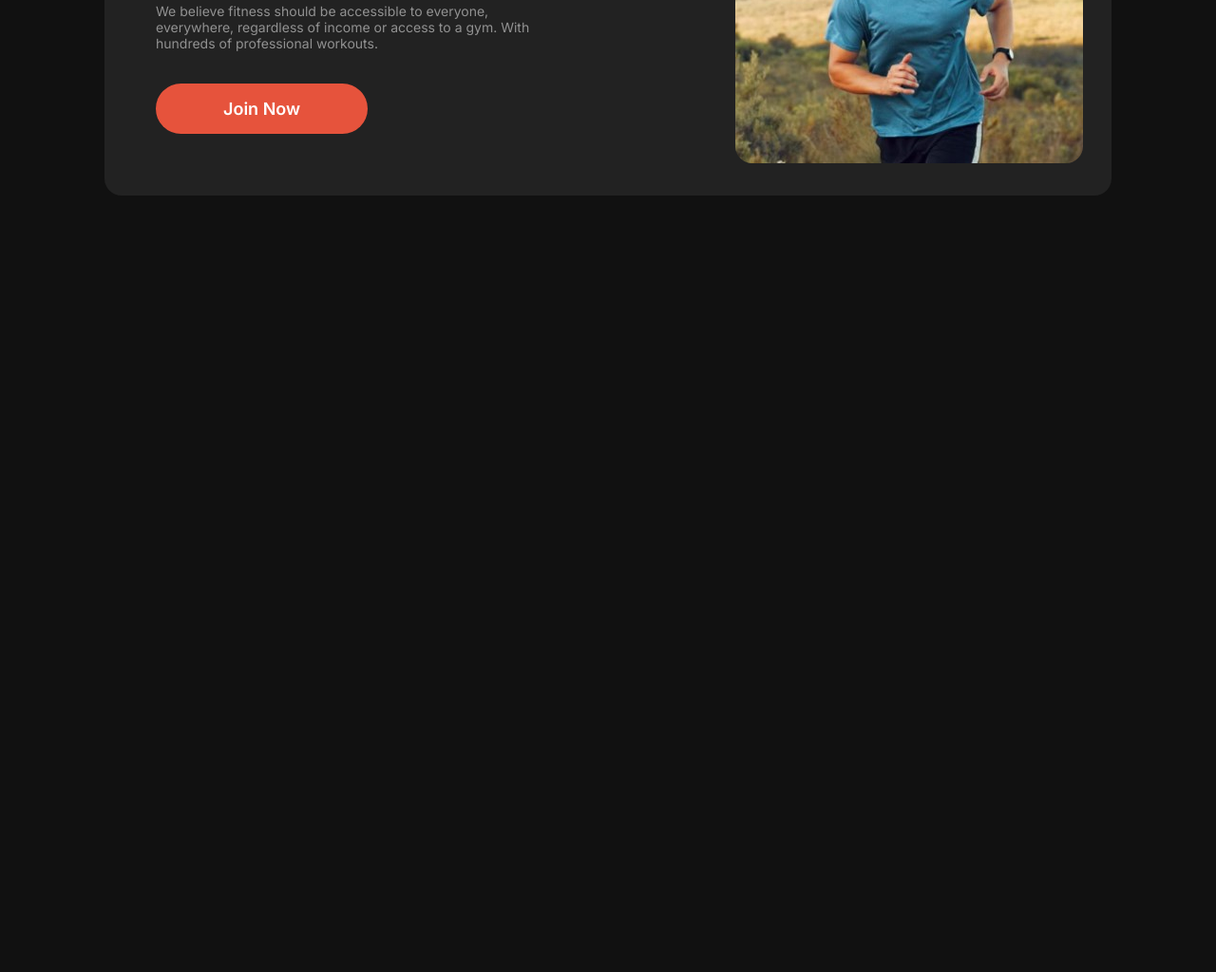
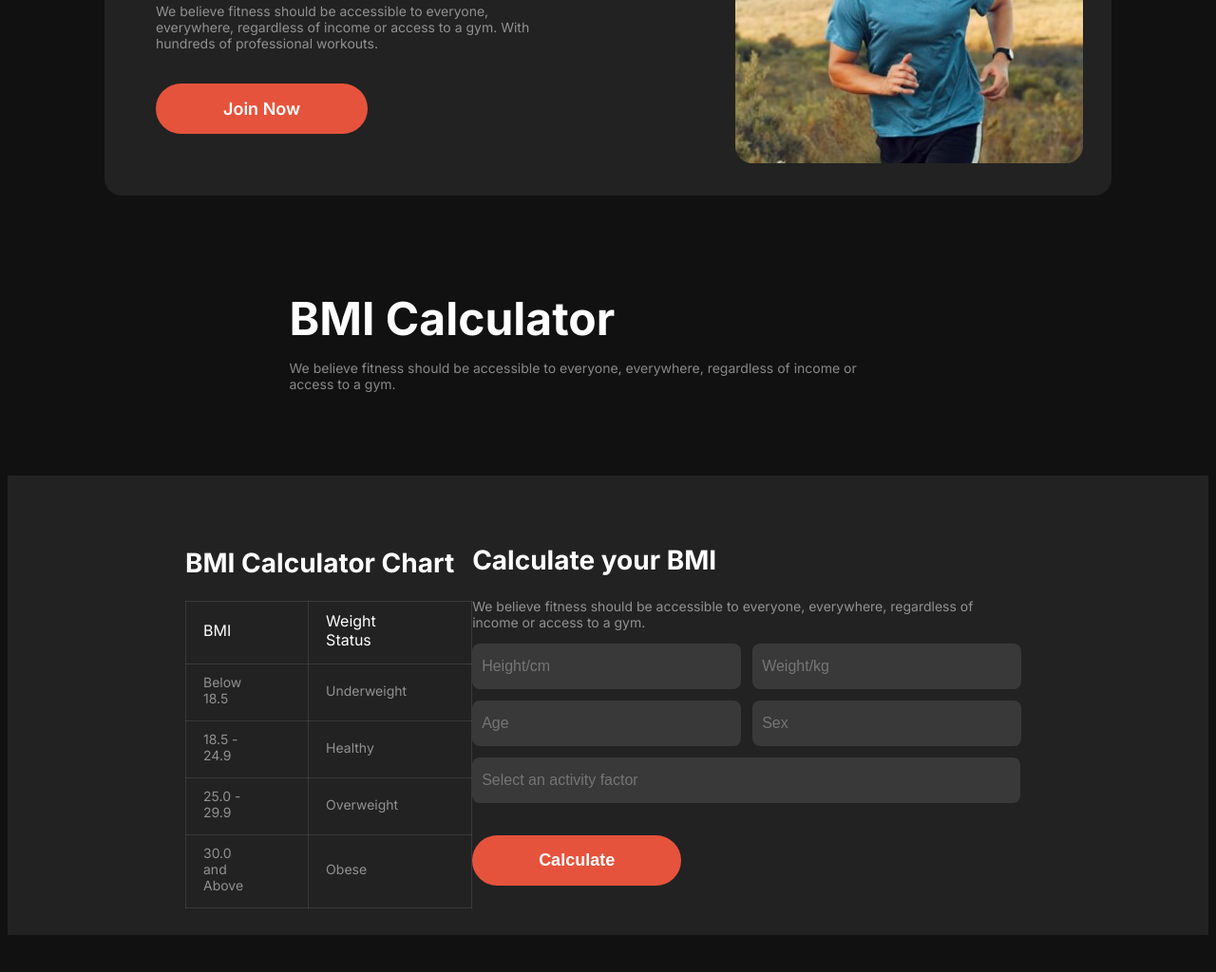
Before and after one commit to RaihanRafi12/assignment-2, a plain HTML site: page index.html in a window 1280 px wide. Shown: the part 1680-2704 px from the top of the page at 95% size. Before the commit the page ends 1986 px from the top, so only its background shows below. Drawn offline with Linux system fonts and the light colour scheme; a web font is replaced by a local one.

Commit message:
Third Commit

```diff
--- a/index.html
+++ b/index.html
@@ -118,5 +118,60 @@
           <img src="images/run.jpg" alt="">
         </div>
     </section>
+
+  <div class="bmi_calcu">
+    <h1>BMI Calculator</h1>
+    <p> We believe fitness should be accessible to everyone, everywhere, regardless of income or <br> access
+        to a gym.</p>
+
+  </div>
+    <div class="container">
+        <div class="bmi_chart">
+            <h2>BMI Calculator Chart</h2>
+            <table>
+                <tr class="tr_heading">
+                    <th>BMI</th>
+                    <th>Weight Status</th>
+                </tr>
+                <tr>
+                    <td>Below 18.5</td>
+                    <td>Underweight</td>
+                </tr>
+                <tr>
+                    <td>18.5 - 24.9</td>
+                    <td>Healthy</td>
+                </tr>
+                <tr>
+                    <td>25.0 - 29.9</td>
+                    <td>Overweight</td>
+                </tr>
+                <tr>
+                    <td>30.0 and Above</td>
+                    <td>Obese</td>
+                </tr>
+            </table>
+        </div>
+
+        <div class="bmi-calculator">
+            <h2>Calculate your BMI</h2>
+            <p>We believe fitness should be accessible to everyone, everywhere, regardless of <br>income or access to a gym.</p>
+            <form class="calcu_input">
+                <div class="calcu_input2">
+                <input type="text" id="height" name="height" required placeholder="Height/cm">
+                <input type="text" id="height" name="height" required placeholder="Weight/kg">
+                <input type="text" id="height" name="height" required placeholder="Age">
+                <input type="text" id="height" name="height" required placeholder="Sex">
+                </div>
+                <div class="select_an">
+                <input type="text" id="height" name="height" required placeholder="Select an activity factor">
+
+                </div>
+            <button class="button4">
+                    Calculate
+                </button>
+
+         </form>
+    </div>
+    </div>
 </body>
 </html>
--- a/styles/blog.css
+++ b/styles/blog.css
@@ -264,3 +264,133 @@ padding: 8px 23px 20px 75px;
 .run_text_part{
     padding: 41px 0px 40px 54px;
 }
+
+/* BMI Calculator title */
+
+.bmi_calcu h1{
+        font-size: 48px;
+        color: rgba(255, 255 , 255, 100%);
+        font-weight: 1200px;
+        margin: 0px;
+}
+.bmi_calcu p{
+    font-size: 14px;
+    color: rgba(255, 255 , 255, 50%);
+    margin: 0;
+    margin-top: 14px;
+    margin-bottom: 88px;
+}
+.bmi_calcu{
+
+    text-align: left;
+  max-width: 671px;
+    margin: 0 auto;
+}
+
+/* BMI Calculator chart*/
+.container{
+    max-width: 100%;
+    background-color: rgba(34, 34 , 34, 100%);
+    margin: 0 auto;
+    margin-bottom: 88px;
+    display: flex;
+    justify-content: space-between;
+}
+.bmi_chart{
+    color: #ffffff;
+
+}
+table{
+    color: rgba(255, 255 , 255, 50%);
+    );
+}
+.tr_heading{
+    color: #ffffff;
+}
+td,th{
+    border: 1px solid rgba(255, 255 , 255, 10%);
+    padding: 10px 68px 15px 18px;
+}
+table{
+    border-collapse: collapse;
+}
+.bmi_chart h2{
+    font-size: 28px;
+}
+th{
+    text-align: left;
+    font-size: 16px;
+    font-weight: 400;
+}
+td{
+    font-size: 14px;
+font-weight: normal;
+}
+
+.calcu_input2 input{
+    background-color: rgba(255, 255 , 255, 10%);
+    border: none;
+  padding: 10px;
+  border-radius: 8px;
+  font-size: 16px;
+  width: 100%;
+  width: 283px;
+  height: 48px;
+  box-sizing: border-box;
+
+
+}
+.calcu_input2{
+
+    display: grid;
+    grid-template-columns: repeat(2,1fr);
+    margin-top: 12px;
+
+    margin-right: 12px;
+    gap: 12px;
+
+
+}
+
+.select_an input{
+    background-color: rgba(255, 255 , 255, 10%);
+    border: none;
+  padding: 10px;
+  border-radius: 8px;
+  font-size: 16px;
+  width: 100%;
+  width: 577px;
+  height: 48px;
+  box-sizing: border-box;
+  margin-top: 12px;
+}
+
+.bmi-calculator h2{
+    font-size: 28px;
+    color: rgba(255, 255 , 255, 100%);
+}
+.bmi-calculator p{
+    font-size: 14px;
+    color: rgba(255, 255 , 255, 50%);
+}
+
+.button4{
+    background-color: #e6533c;
+    padding: 16px 70px;
+    border-radius: 42px;
+    border: none;
+    font-size: 18px;
+    font-weight: 600;
+    color: #ffffff;
+    margin-top: 34px;
+    margin-bottom: 52px;
+}
+.bmi-calculator{
+    margin-right: 189px;
+    margin-top: 49px;
+
+}
+.bmi_chart{
+    margin-top: 52px;
+    margin-left: 187px;
+}
```
